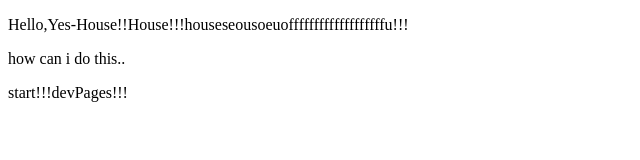
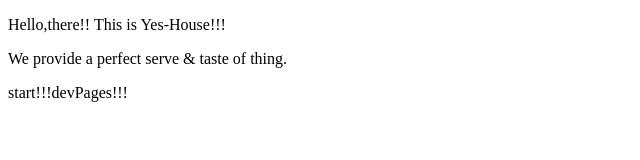
Before and after one commit to Yes-House/test_public, a plain HTML site: page index.html in a window 1280 px wide. Shown: the whole page, without its empty margins (0-640 px from the left). Drawn offline with Linux system fonts and the light colour scheme.

Commit message:
Update index.html

```diff
--- a/index.html
+++ b/index.html
@@ -7,8 +7,8 @@
 	<title>Portfolio</title>
 </head>
 <body>
-  <p>Hello,Yes-House!!House!!!houseseousoeuofffffffffffffffffffu!!!</p>
-  <p>how can i do this..</p>
+  <p>Hello,there!! This is Yes-House!!!</p>
+  <p>We provide a perfect serve & taste of thing.</p>
 
   <p>start!!!devPages!!!</p>
 </body>
```
